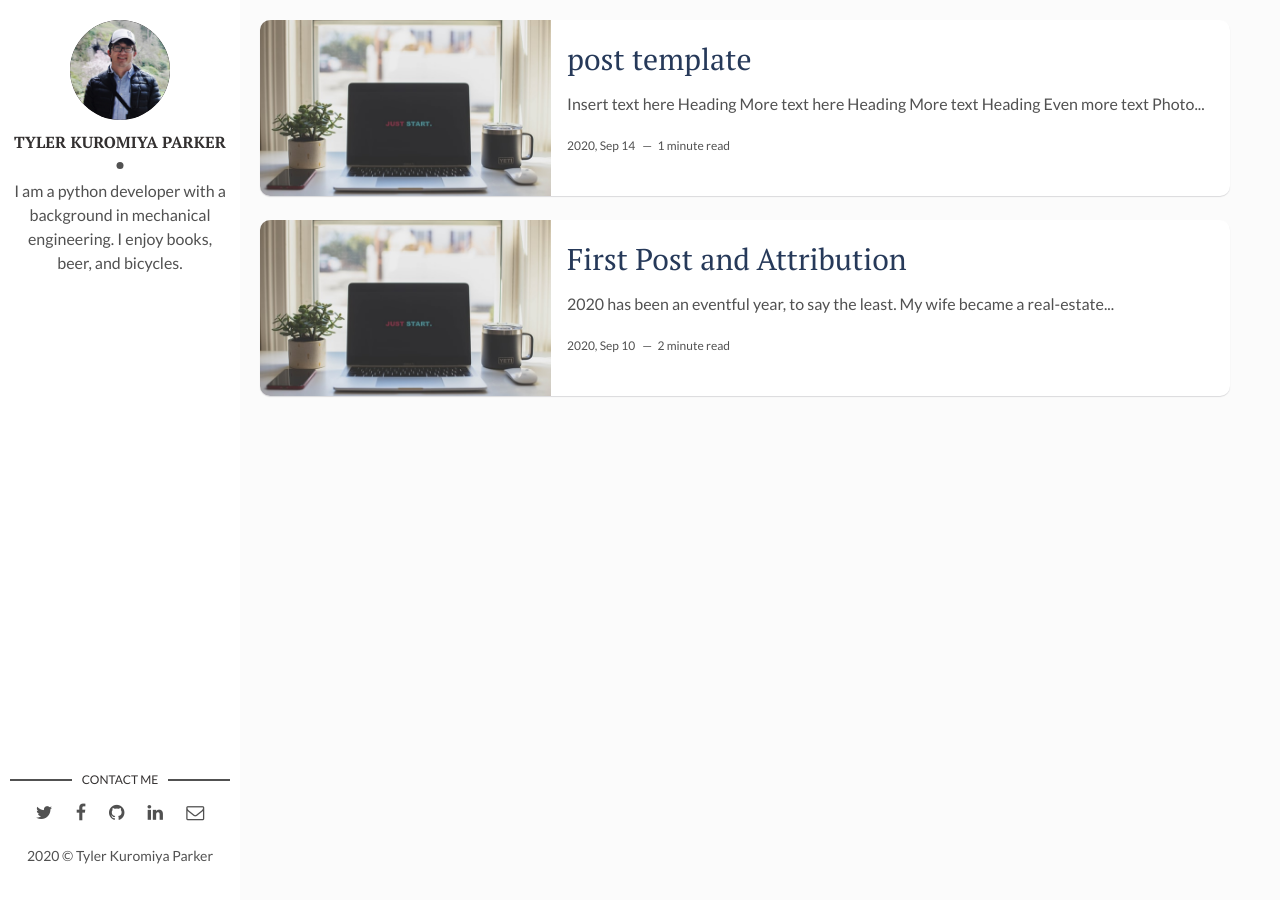
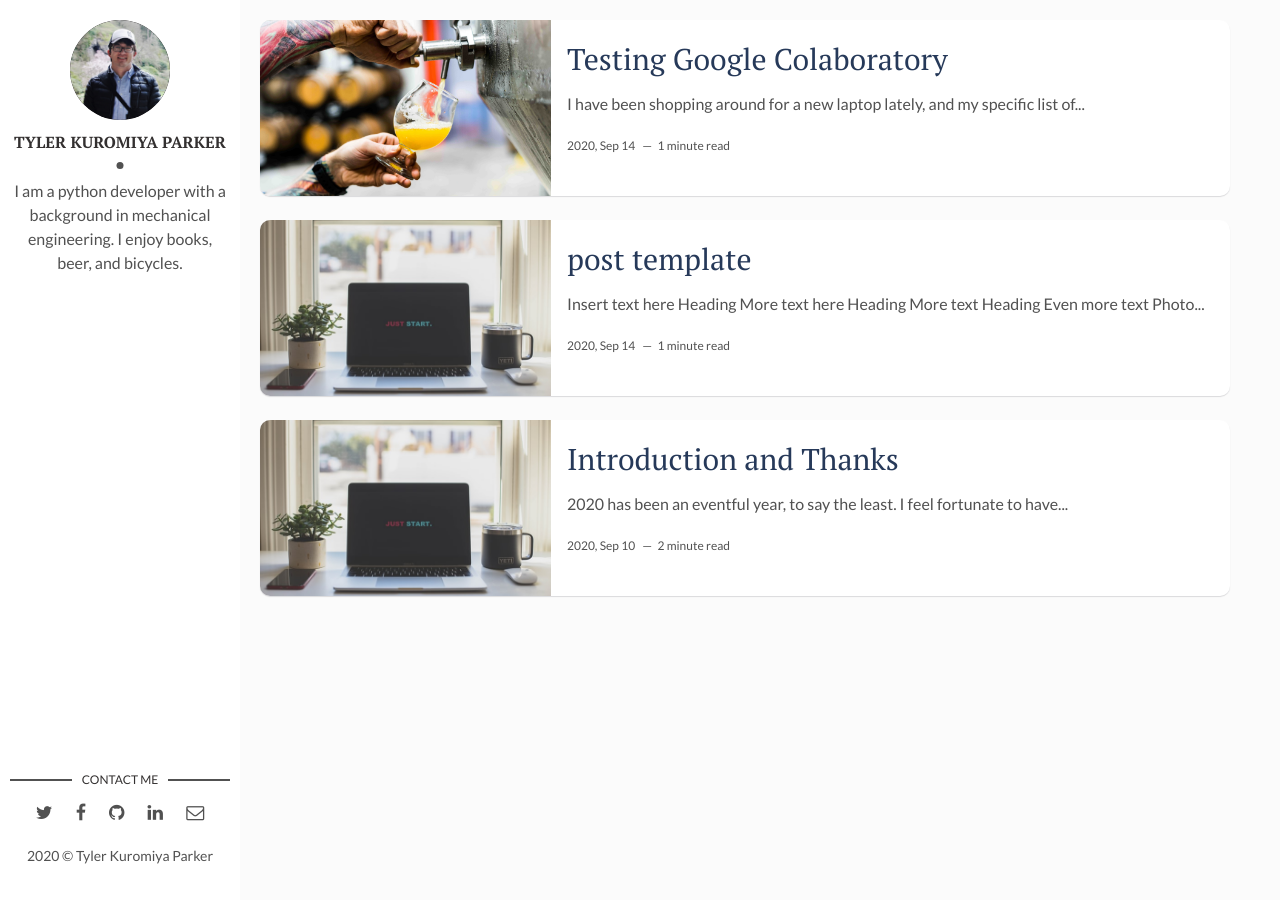
Before and after one commit to tylerkkp/tylerkkp.github.io, a Jekyll site: the page built from index.html, in a window 1280 px wide. Built offline with Jekyll 4.4.1, drawn with Linux system fonts in a browser that asks for light colours; the list of posts is cut into pages by our own code; some of the changed lines change nothing that is shown.

Commit message:
new post and img

```diff
--- a/_config.yml
+++ b/_config.yml
@@ -19,10 +19,10 @@ social-linkedin: tyler-parker # add your Linkedin handle
 social-email: tylerkkp@gmail.com # add your Email address
 
 # Disqus
-discus-identifier: mr-brown # add your discus identifier
+discus-identifier: # add your discus identifier
 
 # Tracker
-analytics: # Google Analytics
+analytics: UA-178123215-1 # Google Analytics
 
 # Build Settings
 markdown: kramdown
--- a/_posts/2020-09-11-first-post-and-attribution.markdown
+++ b/_posts/2020-09-11-introduction-and-thanks.markdown
@@ -1,13 +1,13 @@
 ---
 layout: post
-title: First Post and Attribution
+title: Introduction and Thanks
 date: 2020-09-11 00:00:00 +0300
 description: Here I provide an intro for this blog, as well as provide attribution. Thank you to Artem Sheludko, the creator of this template, for his excellent work. # Add description (optional)
 img: dayne-topkin-y5_mFlLMwJk-unsplash.jpg # Add image post (optional)
 tags: [Thanks, Intro] # add tag
 ---
 
-2020 has been an eventful year, to say the least. My wife became a real-estate agent a bit over two years ago, and her career is starting to take off. We are very cautious financially, which has given us the incredible opportunity to educate ourselves and make career transitions intentionally and thoughtfully. Prior to real-estate, she owned a pub, but our son's arrival made the hours of a pub-owner less than ideal. After a couple of years as a mom, she got her real-estate license and is now a rather busy agent! I feel fortunate to have been home for much of the year due to Coronavirus - I have gotten to experience many of the milestones in my son's life which many working parents have missed, in the past. There is definitely a silver lining to all of the year's pain and difficulty.
+2020 has been an eventful year, to say the least. I feel fortunate to have been home for much of the year due to Coronavirus - I have gotten to experience many of the milestones in my son's life which many working parents have missed. There is definitely a silver lining to all of the year's pain and difficulty.
 
 ### Remote Work
 
@@ -15,7 +15,7 @@ I'd been working in mechanical engineering for almost 5 years when the Covid-19
 
 ### Career Change
 
-At the end of August 2020, I was laid-off for the first time in my life. I fully acknowledge my incredible priviledge in being able to say it was a relief. I'd been slowly moving in the direction of a career in programming far before I was laid off. The financial buffer provided by a frugal lifestyle and my wife's burgeoning career has now allowed me the time to work on building my skills and portfolio for a transition into the new field of software. If you are reading this and are in need of a python developer / data analyst, please do not hesitate to reach out.
+At the end of August 2020, I was laid-off for the first time in my life. I fully acknowledge my incredible priviledge in being able to say it was a relief. I'd been slowly moving in the direction of a career in programming far before I was laid off. The financial buffer provided by a frugal lifestyle and my wife's burgeoning career has now allowed me the time to work on building my skills and portfolio for a transition into the new field of software development. If you are reading this and are in need of a python developer / data analyst, please do not hesitate to reach out.
 
 ### Attribution
 
--- /dev/null
+++ b/_posts/2020-09-15-testing-google-colaboratory.markdown
@@ -0,0 +1,31 @@
+---
+layout: post
+title: Testing Google Colaboratory
+date: 2020-09-15 00:00:00 +0300
+description: I set about doing some quick and dirty data exploration using Google Colaboratory # Add description (optional)
+img: evan-dvorkin-NCmog4xinew-unsplash.jpg # Add image post (optional)
+tags: [beer, data] # add tag
+---
+
+I have been shopping around for a new laptop lately, and my specific list of 'wants' has been pointing me toward a few chromebooks. I'm going to be using this computer for programming and data analysis work, so I wanted to make sure that a chromebook will be up to the task.
+
+### Google Colaboratory
+
+There are a bunch of cloud development platforms out there, but I wanted to try the Google offering first since it is sure to work well on a system running ChromeOS. I have to say I'm impressed. Jupyter notebooks in the cloud with easy Google Drive access - it just works.
+
+### Github Gist
+
+Conveniently, Github allows rendering of Jupyter notebooks in Gists, so I uploaded a copy of the notebook to Github, and will embed it below. If you are iterested in viewing the notebook on Github, it can be found [here](https://gist.github.com/tylerkkp/380a27431894e464adfa22b0ede8dbe2)
+
+{% gist 380a27431894e464adfa22b0ede8dbe2 %}
+
+Here is the final graph from the above notebook:
+[graph](/assets/img/breweries_with_per_100k.png)
+
+### Conclusion
+
+All in all, I'm very happy with how this little experiment turned out. I'm not sure I'd go with a bottom spec chromebook, but would be fairly comfortable getting a higher-spec chromebook like a Pixelbook. I will keep shopping and certainly provide an update if (when) I end up with a new machine :)
+
+### Photo Credit
+
+Photo by [Evan Dvorkin](https://unsplash.com/@evphotocinema?utm_source=unsplash&amp;utm_medium=referral&amp;utm_content=creditCopyText) on [Unsplash](https://unsplash.com/s/photos/brewery?utm_source=unsplash&amp;utm_medium=referral&amp;utm_content=creditCopyText)
```
Also changed, not shown: assets/img/breweries_with_per_100k.png (added), assets/img/david-freeman.jpg (deleted), assets/img/evan-dvorkin-NCmog4xinew-unsplash.jpg (added).
